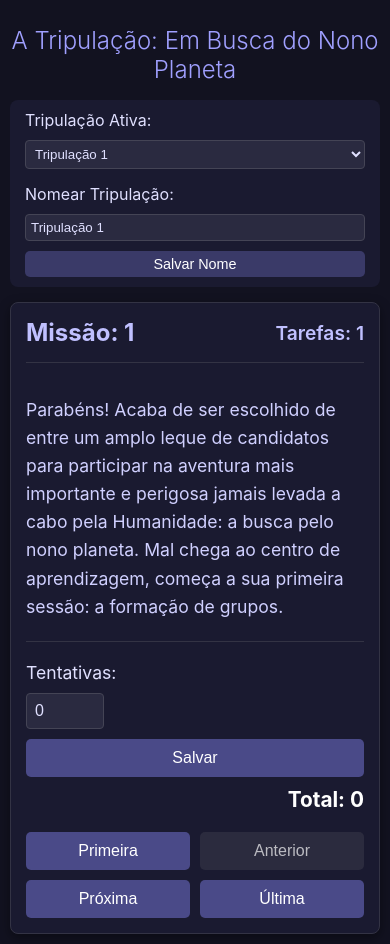
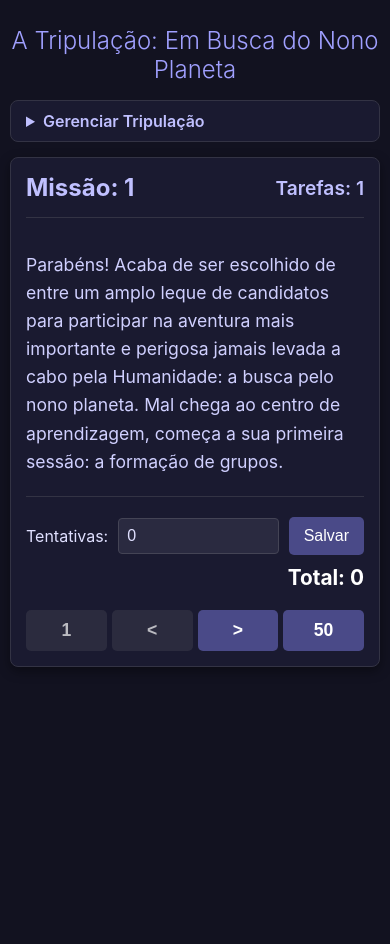
Before and after one commit to alisonarantes/thecrew-logbook, a plain HTML site: page index.html in a window 390 px wide. After the commit the page ends 844 px from the top, so only its background shows below. Drawn offline with Linux system fonts and the light colour scheme.

Commit message:
Add files via upload

```diff
--- a/app.js
+++ b/app.js
@@ -14,17 +14,21 @@ document.addEventListener('DOMContentLoaded', () => {
     const missionIconsEl = document.getElementById('mission-icons');
     const attemptsInput = document.getElementById('attempts-input');
     const saveButton = document.getElementById('save-button');
-    const prevButton = document.getElementById('prev-mission');
-    const nextButton = document.getElementById('next-mission');
     const teamSelectEl = document.getElementById('team-select');
     const totalAttemptsEl = document.getElementById('total-attempts');
     const teamNameInput = document.getElementById('team-name-input');
     const teamNameSaveButton = document.getElementById('team-name-save-button');
 
+    // --- CORREÇÃO AQUI: Seleciona TODOS os 4 botões ---
+    const firstMissionButton = document.getElementById('first-mission');
+    const prevButton = document.getElementById('prev-mission');
+    const nextButton = document.getElementById('next-mission');
+    const lastMissionButton = document.getElementById('last-mission');
+
+
     let allTeamsData = {};
     let activeTeamId = '1';
 
-    // ATUALIZADO: Adiciona a propriedade 'name'
     function initializeData() {
         const defaultData = {};
         for (let i = 1; i <= 6; i++) {
@@ -51,7 +55,6 @@ document.addEventListener('DOMContentLoaded', () => {
         localStorage.setItem('crewLogbookProgress', JSON.stringify(allTeamsData));
     }
 
-    // ATUALIZADO: Carrega os nomes salvos para o <select>
     function loadProgress() {
         const savedData = localStorage.getItem('crewLogbookProgress');
         if (savedData) {
@@ -60,9 +63,8 @@ document.addEventListener('DOMContentLoaded', () => {
             allTeamsData = initializeData();
         }
 
-        // Popula o <select> com os nomes salvos
         for (const teamId in allTeamsData) {
-            if (!allTeamsData[teamId]) { // Garante que dados antigos sejam compatíveis
+            if (!allTeamsData[teamId] || !allTeamsData[teamId].name) {
                  allTeamsData[teamId] = { name: `Tripulação ${teamId}`, attempts: {}, currentMissionIndex: 0 };
             }
             const teamName = allTeamsData[teamId].name;
@@ -74,7 +76,7 @@ document.addEventListener('DOMContentLoaded', () => {
     }
 
     function updateTotalAttempts() {
-        if (!allTeamsData[activeTeamId]) return; // Proteção
+        if (!allTeamsData[activeTeamId]) return;
         const teamAttempts = allTeamsData[activeTeamId].attempts;
         let total = 0;
         for (const missionNumber in teamAttempts) {
@@ -131,12 +133,30 @@ document.addEventListener('DOMContentLoaded', () => {
         attemptsInput.value = allTeamsData[activeTeamId].attempts[mission.number] || 0;
         allTeamsData[activeTeamId].currentMissionIndex = missionIndex;
 
+        // --- CORREÇÃO AQUI: Atualiza TODOS os 4 botões ---
+        firstMissionButton.disabled = (missionIndex === 0);
         prevButton.disabled = (missionIndex === 0);
         nextButton.disabled = (missionIndex === missions.length - 1);
+        lastMissionButton.disabled = (missionIndex === missions.length - 1);
+
         updateTotalAttempts();
     }
 
-    // --- Event Listeners ---
+    // --- Event Listeners (Toda a lógica de clique) ---
+
+    // --- CORREÇÃO AQUI: Adiciona o clique para 'first-mission' ---
+    firstMissionButton.addEventListener('click', () => {
+        renderMission(0);
+        saveProgress();
+    });
+
+    prevButton.addEventListener('click', () => {
+        let currentMissionIndex = allTeamsData[activeTeamId].currentMissionIndex;
+        if (currentMissionIndex > 0) {
+            renderMission(currentMissionIndex - 1);
+            saveProgress();
+        }
+    });
 
     nextButton.addEventListener('click', () => {
         let currentMissionIndex = allTeamsData[activeTeamId].currentMissionIndex;
@@ -146,12 +166,10 @@ document.addEventListener('DOMContentLoaded', () => {
         }
     });
 
-    prevButton.addEventListener('click', () => {
-        let currentMissionIndex = allTeamsData[activeTeamId].currentMissionIndex;
-        if (currentMissionIndex > 0) {
-            renderMission(currentMissionIndex - 1);
-            saveProgress();
-        }
+    // --- CORREÇÃO AQUI: Adiciona o clique para 'last-mission' ---
+    lastMissionButton.addEventListener('click', () => {
+        renderMission(missions.length - 1);
+        saveProgress();
     });
 
     saveButton.addEventListener('click', () => {
@@ -172,34 +190,28 @@ document.addEventListener('DOMContentLoaded', () => {
         setTimeout(() => { saveButton.textContent = 'Salvar'; }, 1000);
     });
 
-    // ATUALIZADO: Atualiza o input de nome ao trocar de equipe
     teamSelectEl.addEventListener('change', (e) => {
         activeTeamId = e.target.value;
         if (!allTeamsData[activeTeamId]) {
             allTeamsData[activeTeamId] = { name: `Tripulação ${activeTeamId}`, attempts: {}, currentMissionIndex: 0 };
         }
-        teamNameInput.value = allTeamsData[activeTeamId].name; // Atualiza o input
+        teamNameInput.value = allTeamsData[activeTeamId].name;
         renderMission(allTeamsData[activeTeamId].currentMissionIndex);
     });
 
-    // NOVO: Salva o nome da equipe
     teamNameSaveButton.addEventListener('click', () => {
         const newName = teamNameInput.value.trim();
-        if (newName === "") return; // Não permite nomes em branco
+        if (newName === "") return;
 
-        // 1. Salva o nome no objeto de dados
         allTeamsData[activeTeamId].name = newName;
 
-        // 2. Atualiza o texto na lista <select>
         const option = teamSelectEl.querySelector(`option[value="${activeTeamId}"]`);
         if (option) {
             option.textContent = newName;
         }
 
-        // 3. Salva no localStorage
         saveProgress();
 
-        // Feedback
         teamNameSaveButton.textContent = 'Salvo!';
         setTimeout(() => { teamNameSaveButton.textContent = 'Salvar Nome'; }, 1000);
     });
@@ -214,7 +226,6 @@ document.addEventListener('DOMContentLoaded', () => {
         saveProgress();
     }
 
-    // Define o valor inicial do input de nome
     teamNameInput.value = allTeamsData[activeTeamId].name;
 
     renderMission(allTeamsData[activeTeamId].currentMissionIndex);
--- a/index.html
+++ b/index.html
@@ -9,7 +9,9 @@
 <body>
     <h1>A Tripulação: Em Busca do Nono Planeta</h1>
 
-    <div id="team-manager">
+    <details id="team-manager-details">
+        <summary>Gerenciar Tripulação</summary>
+        <div id="team-manager-content">
             <div class="team-select-group">
                 <label for="team-select">Tripulação Ativa:</label>
                 <select id="team-select">
@@ -27,6 +29,7 @@
                 <button id="team-name-save-button">Salvar Nome</button>
             </div>
         </div>
+    </details>
 
     <div id="mission-container">
         <div id="mission-header">
@@ -42,21 +45,19 @@
         </div>
 
         <div id="mission-tracker">
+            <div class="attempts-group">
                 <label for="attempts-input">Tentativas:</label>
                 <input type="number" id="attempts-input" min="0" value="0">
                 <button id="save-button">Salvar</button>
+            </div>
             <div id="total-attempts">Total: 0</div>
         </div>
 
         <div id="navigation">
-            <div class="nav-group-left">
-                <button id="first-mission">Primeira</button>
-                <button id="prev-mission">Anterior</button>
-            </div>
-            <div class="nav-group-right">
-                <button id="next-mission">Próxima</button>
-                <button id="last-mission">Última</button>
-            </div>
+            <button id="first-mission">1</button>
+            <button id="prev-mission">&lt;</button>
+            <button id="next-mission">&gt;</button>
+            <button id="last-mission">50</button>
         </div>
     </div>
 
--- a/style.css
+++ b/style.css
@@ -15,18 +15,34 @@ h1 {
     transition: font-size 0.2s ease;
 }
 
-#team-manager {
+/* --- REQUISIÇÃO 1: Estilos do Menu "Sanfona" --- */
+#team-manager-details {
     max-width: 800px;
     margin: 0 auto 15px auto;
-    padding: 10px 15px;
     background: #1a1a30;
     border-radius: 8px;
+    border: 1px solid #334;
+}
+#team-manager-details summary {
+    padding: 10px 15px;
+    font-weight: 600;
+    color: #c0c0ff;
+    cursor: pointer;
+    outline: none;
+}
+#team-manager-details[open] summary {
+    border-bottom: 1px solid #334;
+}
+#team-manager-content {
+    padding: 15px;
     display: flex;
     flex-wrap: wrap;
     justify-content: space-between;
     align-items: center;
     gap: 15px;
 }
+/* --- Fim da Requisição 1 --- */
+
 
 .team-select-group, .team-name-group {
     display: flex;
@@ -99,6 +115,7 @@ h1 {
     line-height: 1.5;
 }
 
+/* --- REQUISIÇÃO 3: Grupo de Tentativas --- */
 #mission-tracker {
     display: flex;
     align-items: center;
@@ -106,12 +123,14 @@ h1 {
     margin-top: 20px;
     padding-top: 20px;
     border-top: 1px solid #334;
+    flex-wrap: wrap; /* Permite quebrar em telas menores se necessário */
 }
-
-#mission-tracker label {
-    font-size: 1.1em;
+.attempts-group {
+    display: flex;
+    align-items: center;
+    gap: 10px;
+    flex-grow: 1; /* Ocupa o espaço */
 }
-
 #attempts-input {
     width: 60px;
     padding: 8px;
@@ -120,14 +139,22 @@ h1 {
     background: #2a2a40;
     color: #e0e0ff;
     font-size: 1em;
+    flex-grow: 1; /* Input expande */
+    min-width: 50px;
 }
-
+#save-button {
+    flex-shrink: 0; /* Botão não encolhe */
+}
 #total-attempts {
-    margin-left: auto;
+    flex-grow: 1;
+    text-align: right;
     font-size: 1.3em;
     font-weight: bold;
     color: #fff;
+    min-width: 100px; /* Garante espaço */
 }
+/* --- Fim da Requisição 3 --- */
+
 
 button {
     padding: 10px 15px;
@@ -150,16 +177,19 @@ button:disabled {
     opacity: 0.7;
 }
 
+/* --- REQUISIÇÃO 2: Estilos de Navegação --- */
 #navigation {
-    display: flex;
-    justify-content: space-between;
+    display: grid;
+    grid-template-columns: repeat(4, 1fr);
+    gap: 10px;
     margin-top: 20px;
 }
+#navigation button {
+    font-weight: bold;
+    font-size: 1.1em;
+}
+/* --- Fim da Requisição 2 --- */
 
-.nav-group-left, .nav-group-right {
-    display: flex;
-    gap: 10px;
-}
 
 #mission-icons {
     display: flex;
@@ -194,7 +224,7 @@ button:disabled {
     background-color: #887030;
 }
 
-/* --- Responsividade para Celular --- */
+/* --- Responsividade para Celular (Atualizada) --- */
 @media (max-width: 600px) {
     body {
         padding: 10px;
@@ -202,7 +232,9 @@ button:disabled {
     h1 {
         font-size: 1.5em;
     }
-    #team-manager {
+
+    /* Ajusta o gerenciador de tripulação no celular */
+    #team-manager-content {
         flex-direction: column;
         align-items: stretch;
     }
@@ -210,13 +242,16 @@ button:disabled {
         flex-direction: column;
         align-items: stretch;
     }
-    #team-select, #team-name-input, #team-name-save-button, button {
+    #team-select, #team-name-input, #team-name-save-button {
         width: 100%;
-        box-sizing: border-box; /* Garante que padding não quebre o layout */
+        box-sizing: border-box;
     }
+
     #mission-container {
         padding: 15px;
     }
+
+    /* Ajusta o tracker de missão no celular (Requisição 3) */
     #mission-tracker {
         flex-direction: column;
         align-items: stretch;
@@ -226,12 +261,20 @@ button:disabled {
         margin-left: 0;
         text-align: right;
     }
+    /* O .attempts-group já fica em linha por padrão (flex), o que é correto */
+    .attempts-group #attempts-input {
+        width: 100%; /* Ocupa o espaço restante */
+    }
+    .attempts-group #save-button {
+        width: auto; /* Tamanho automático, não 100% */
+        flex-shrink: 0;
+    }
+
+    /* Ajusta navegação no celular (Requisição 2) */
     #navigation {
-        flex-direction: column;
-        gap: 10px;
+        gap: 5px; /* Menor espaçamento */
     }
-    .nav-group-left, .nav-group-right {
-        display: grid;
-        grid-template-columns: 1fr 1fr;
+    #navigation button {
+        padding: 10px 5px; /* Menor padding lateral */
     }
 }
```
Lines whose indentation alone changed are shown as unchanged.
